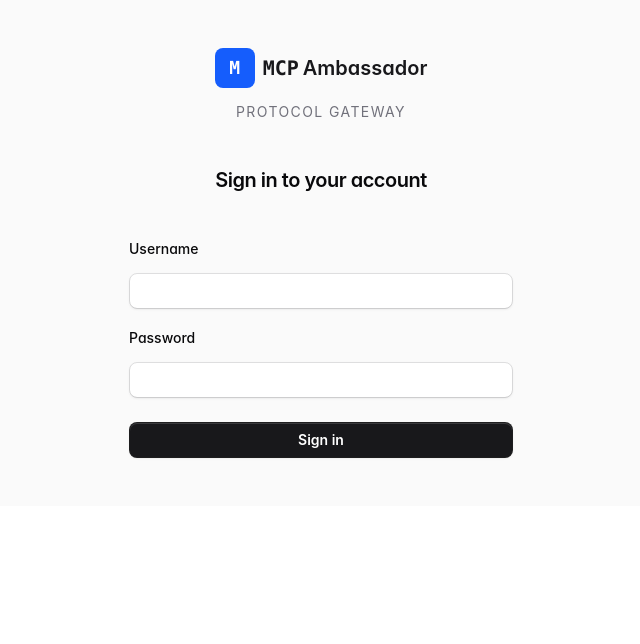
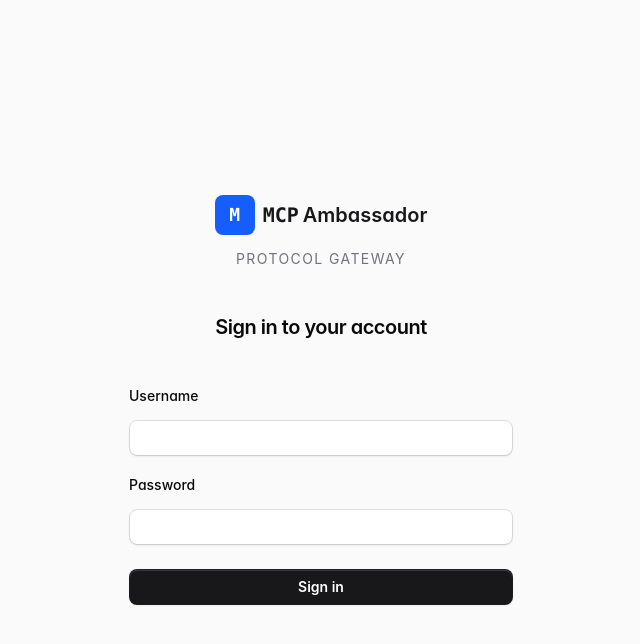
Before and after one commit to mcpambassador/server, a React (Vite) app in the folder packages/spa/: page /login in a window 1280 px wide. Shown: the top 644 px of the page, without its empty margins (319-959 px from the left). Built offline with nearby package versions, Linux system fonts and the light colour scheme.

Commit message:
Fix dark mode leak: switch to class-based dark variant, fix Login min-h-screen

```diff
--- a/packages/spa/src/index.css
+++ b/packages/spa/src/index.css
@@ -1,4 +1,9 @@
 @import "tailwindcss";
+
+/* Switch to class-based dark mode so only elements inside a
+   .dark ancestor get dark: variants. The sidebar is wrapped
+   in <div class="dark"> in AppShell — everything else stays light. */
+@custom-variant dark (&:where(.dark, .dark *));
 
 /* ============================================================
    MCP Ambassador — Catalyst Design System
--- a/packages/spa/src/pages/Login.tsx
+++ b/packages/spa/src/pages/Login.tsx
@@ -40,7 +40,7 @@ export function Login() {
   };
 
   return (
-    <div className="flex min-h-full items-center justify-center bg-zinc-50 px-4 py-12 sm:px-6 lg:px-8">
+    <div className="flex min-h-screen items-center justify-center bg-zinc-50 px-4 py-12 sm:px-6 lg:px-8">
       <div className="w-full max-w-sm space-y-10">
         <div>
           {/* Brand mark */}
```
